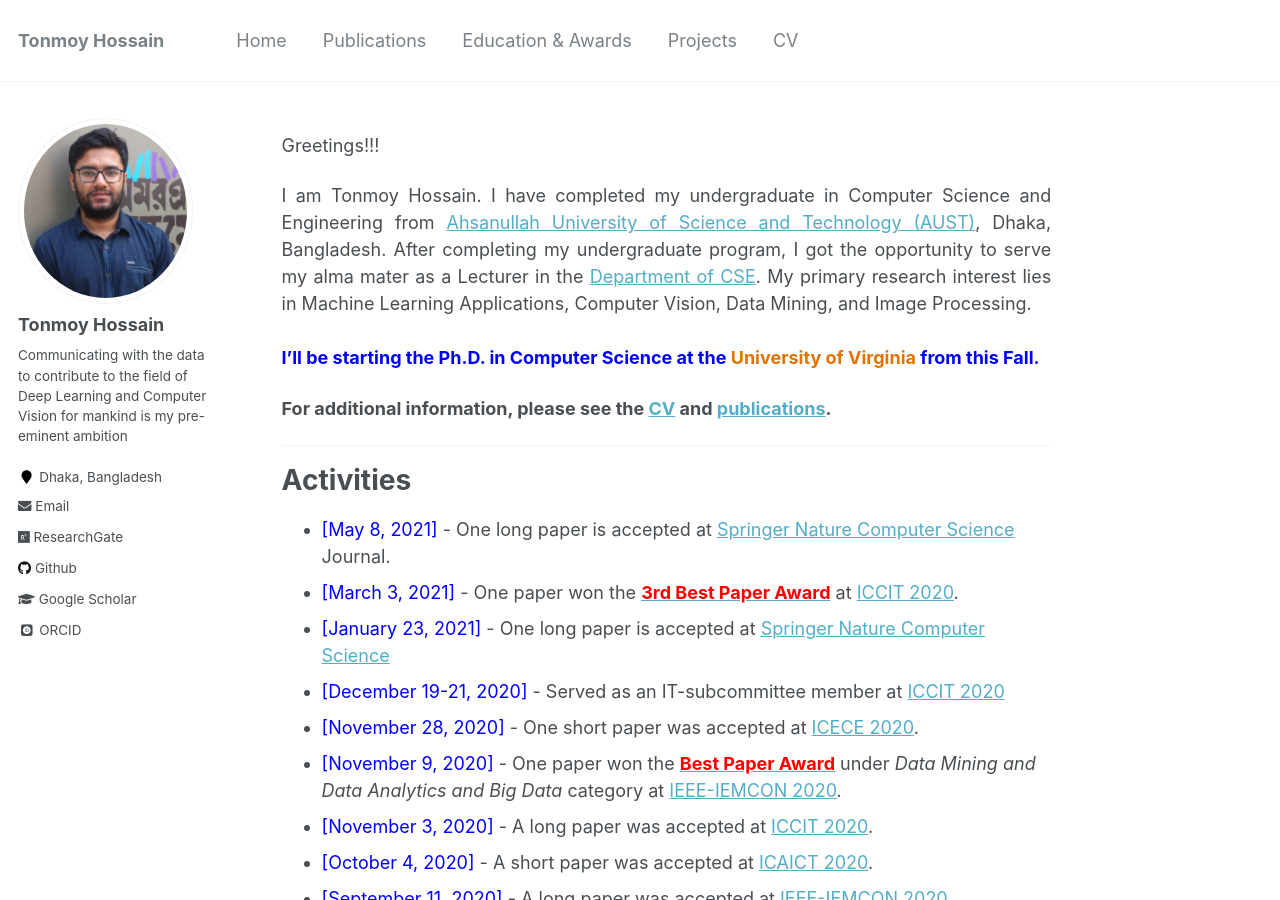
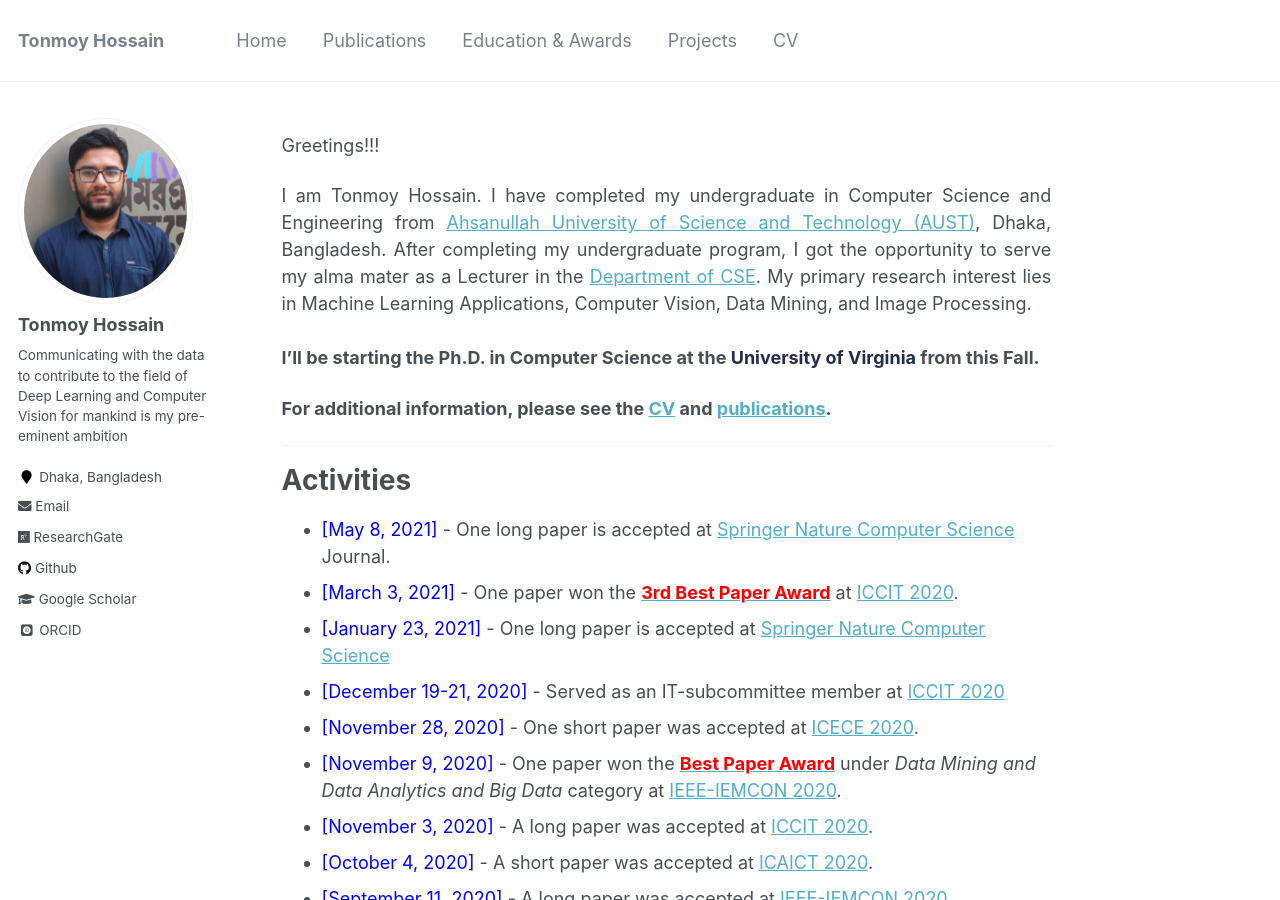
Before and after one commit to shaeekh/shaeekh.github.io, a Jekyll site: the page built from _pages/about.md, in a window 1280 px wide and 900 px high. Built offline with Jekyll 4.4.1, drawn with Linux system fonts in a browser that asks for light colours; some web fonts are replaced.

Commit message:
Update about.md

```diff
--- a/_pages/about.md
+++ b/_pages/about.md
@@ -14,7 +14,7 @@ Greetings!!!
 
 I am Tonmoy Hossain. I have completed my undergraduate in Computer Science and Engineering from <a href="http://aust.edu/">Ahsanullah University of Science and Technology (AUST)</a>, Dhaka, Bangladesh. After completing my undergraduate program, I got the opportunity to serve my alma mater as a Lecturer in the <a href="https://www.aust.edu/cse">Department of CSE</a>. My primary research interest lies in Machine Learning Applications, Computer Vision, Data Mining, and Image Processing.<br /><br /></div>
 
-<span style="color:Blue"> <b> I’ll be starting the Ph.D. in Computer Science at the </b> </span> <span style="color:#E57200"> <b> University of Virginia </b></span> <span style="color:Blue"> <b> from this Fall. </b>  </span><br />
+<b> I’ll be starting the Ph.D. in Computer Science at the </b> <span style="color:#232D4B"> <b> University of Virginia </b></span> <b> from this Fall. </b> <br />
 
 
 **For additional information, please see the [CV](https://tonmoy-hossain.github.io/cv/) and [publications](https://tonmoy-hossain.github.io/publications/).**
```
